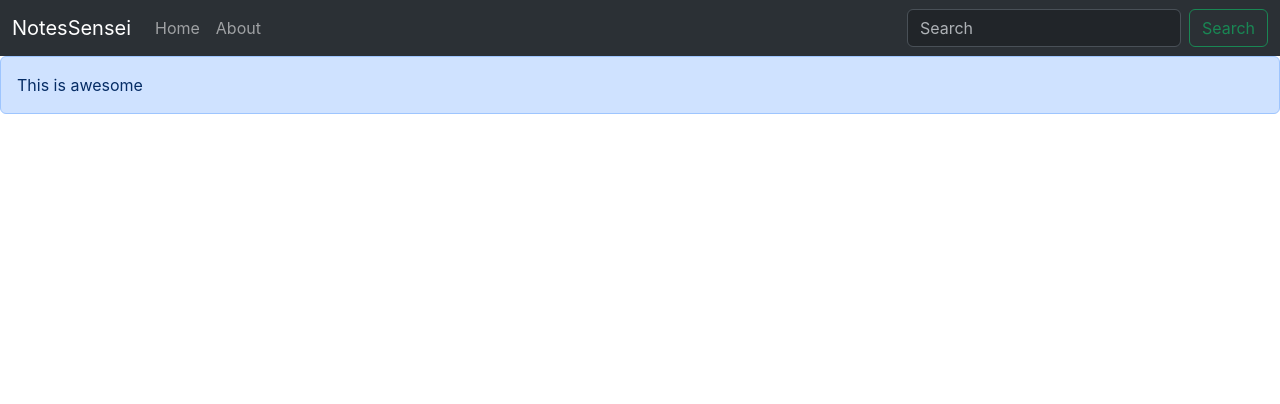
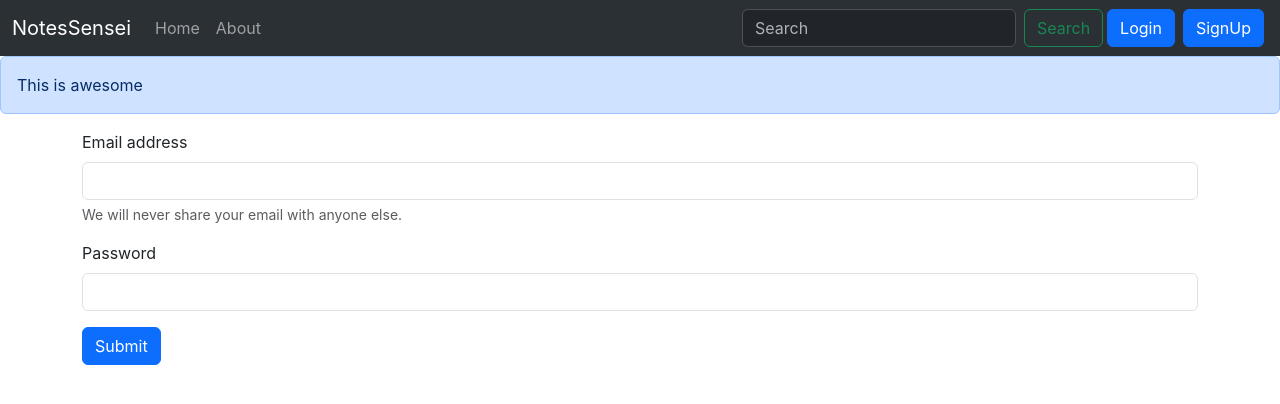
Before and after one commit to akshayghatiki311/notes-sensei, a React (Create React App) app: page /login in a window 1280 px wide. Shown: the top 404 px of the page. Built offline with nearby package versions, Linux system fonts and the light colour scheme.

Commit message:
Some bug fixes and added login functionality

```diff
--- a/src/App.js
+++ b/src/App.js
@@ -5,6 +5,8 @@
 import About from "./components/About";
 import NoteState from "./context/notes/NoteState";
 import Alert from "./components/Alert";
+import Login from "./components/Login";
+import Signup from "./components/Signup";
 
 function App() {
   return (
@@ -17,7 +19,9 @@
             <Routes>
               <Route exact path="/" element={<Home />}></Route>
               <Route exact path="/about" element={<About />}></Route>
-            </Routes>
+              <Route exact path="/login" element={<Login />}></Route>
+              <Route exact path="/signup" element={<Signup />}></Route>
+              </Routes>
           </div>
         </Router>
       </NoteState>
--- a/src/components/Addnote.js
+++ b/src/components/Addnote.js
@@ -7,11 +7,16 @@
   const [note, setNote] = useState({
     title: "",
     description: "",
-    tag: "default",
+    tag: "",
   });
   const handleOnClick = (event) => {
     event.preventDefault();
     addNote(note.title, note.description, note.tag);
+    setNote({
+      title: "",
+      description: "",
+      tag: "",
+    })
   };
   const onChange = (event) => {
     setNote({ ...note, [event.target.name]: event.target.value });
@@ -29,8 +34,10 @@
             className="form-control"
             id="title"
             name="title"
-            aria-describedby="emailHelp"
+            value={note.title}
             onChange={onChange}
+            minLength={5}
+            required
           />
         </div>
         <div className="mb-3">
@@ -42,7 +49,10 @@
             className="form-control"
             id="description"
             name="description"
+            value={note.description}
             onChange={onChange}
+            minLength={5}
+            required
           />
         </div>
         <div className="mb-3">
@@ -54,10 +64,12 @@
             className="form-control"
             id="tag"
             name="tag"
+            value={note.tag}
             onChange={onChange}
           />
         </div>
         <button
+          disabled={note.title.length < 5 || note.description.length < 5}
           type="submit"
           className="btn btn-primary"
           onClick={handleOnClick}
--- /dev/null
+++ b/src/components/Login.js
@@ -0,0 +1,71 @@
+import React, { useState } from "react";
+import { useNavigate } from 'react-router-dom';
+
+function Login() {
+  const [credentials, setCredentials] = useState({ email: "", password: "" });
+  let navigate = useNavigate();
+  const host = "http://localhost:5000";
+  const handleSubmit = async (event) => {
+    event.preventDefault();
+    const response = await fetch(`${host}/api/auth/login`, {
+      method: "POST",
+      headers: {
+        "Content-Type": "application/json",
+      },
+      body: JSON.stringify({ email:credentials.email, password:credentials.password }),
+    });
+    const json = await response.json();
+    if(json.success){
+        // redirect
+        localStorage.setItem('token',json.authtoken);
+        navigate('/');
+    }
+    else{
+        alert('Invalid credentials');
+    }
+  };
+  const onChange = (event) => {
+    setCredentials({ ...credentials, [event.target.name]: event.target.value });
+  };
+  return (
+    <div>
+      <form onSubmit={handleSubmit}>
+        <div className="mb-3">
+          <label htmlFor="email" className="form-label">
+            Email address
+          </label>
+          <input
+            type="email"
+            className="form-control"
+            id="email"
+            name="email"
+            value={credentials.email}
+            onChange={onChange}
+            aria-describedby="emailHelp"
+          />
+          <div id="emailHelp" className="form-text">
+            We will never share your email with anyone else.
+          </div>
+        </div>
+        <div className="mb-3">
+          <label htmlFor="password" className="form-label">
+            Password
+          </label>
+          <input
+            type="password"
+            className="form-control"
+            id="password"
+            value={credentials.password}
+            onChange={onChange}
+            name="password"
+          />
+        </div>
+        <button type="submit" className="btn btn-primary">
+          Submit
+        </button>
+      </form>
+    </div>
+  );
+}
+
+export default Login;
--- a/src/components/Navbar.js
+++ b/src/components/Navbar.js
@@ -44,6 +44,8 @@
                 Search
               </button>
             </form>
+            <Link className="btn btn-primary mx-1" to="/login" role="button">Login</Link>
+            <Link className="btn btn-primary mx-1" to="/signup" role="button">SignUp</Link>
           </div>
         </div>
       </nav>
--- a/src/components/Notes.js
+++ b/src/components/Notes.js
@@ -8,6 +8,7 @@
   const { notes, getNotes, editNote } = context;
   useEffect(() => {
     getNotes();
+    // eslint-disable-next-line
   }, []);
 
   const updateNote = (currentNote) => {
@@ -84,8 +85,9 @@
                     id="etitle"
                     name="etitle"
                     value={note.etitle}
-                    aria-describedby="emailHelp"
                     onChange={onChange}
+                    minLength={5}
+                    required
                   />
                 </div>
                 <div className="mb-3">
@@ -99,6 +101,8 @@
                     name="edescription"
                     value={note.edescription}
                     onChange={onChange}
+                    minLength={5}
+                    required
                   />
                 </div>
                 <div className="mb-3">
@@ -125,6 +129,9 @@
                 Close
               </button>
               <button
+                disabled={
+                  note.etitle.length < 5 || note.edescription.length < 5
+                }
                 ref={refClose}
                 onClick={handleOnClick}
                 type="button"
@@ -143,6 +150,9 @@
             <Noteitem key={note._id} updateNote={updateNote} note={note} />
           );
         })}
+        <div className="container">
+          {notes.length === 0 && "No notes to display"}
+        </div>
       </div>
     </>
   );
--- /dev/null
+++ b/src/components/Signup.js
@@ -0,0 +1,9 @@
+import React from 'react'
+
+function Signup() {
+  return (
+    <div>Signup</div>
+  )
+}
+
+export default Signup
```
